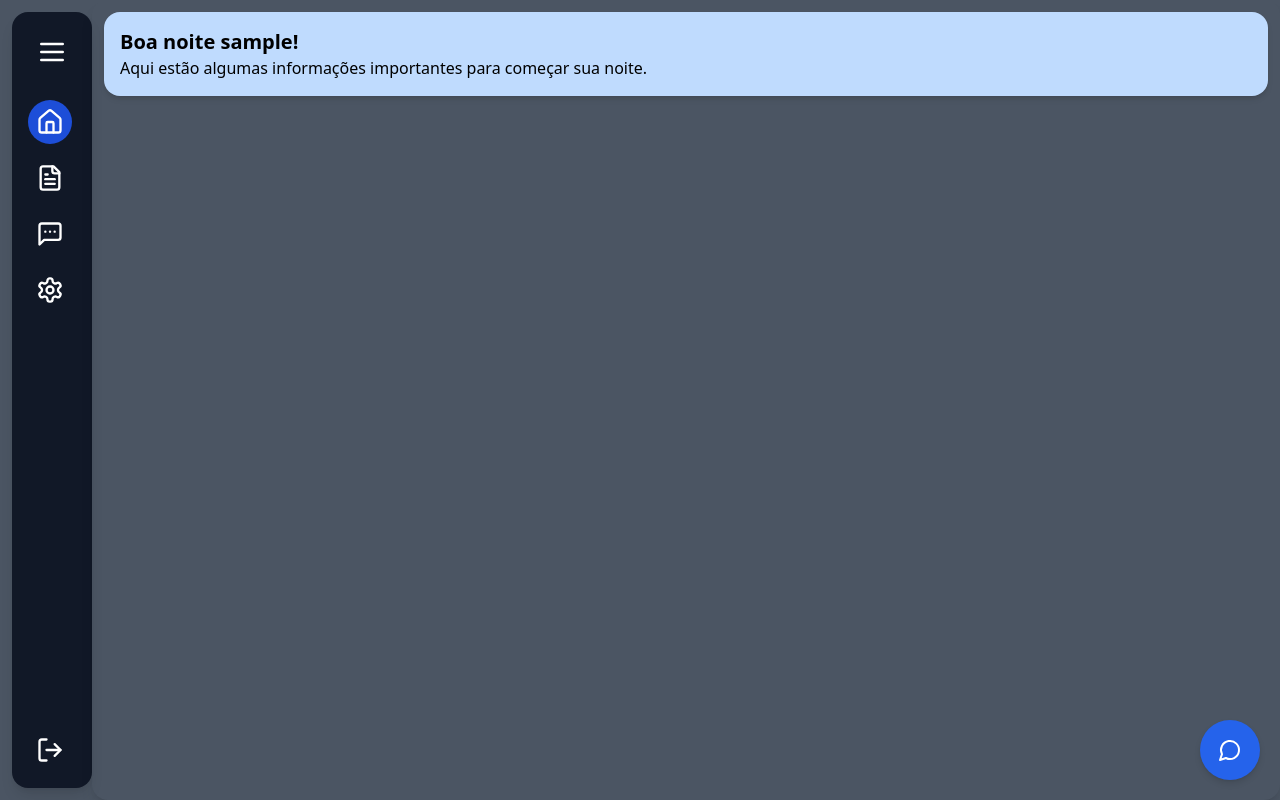
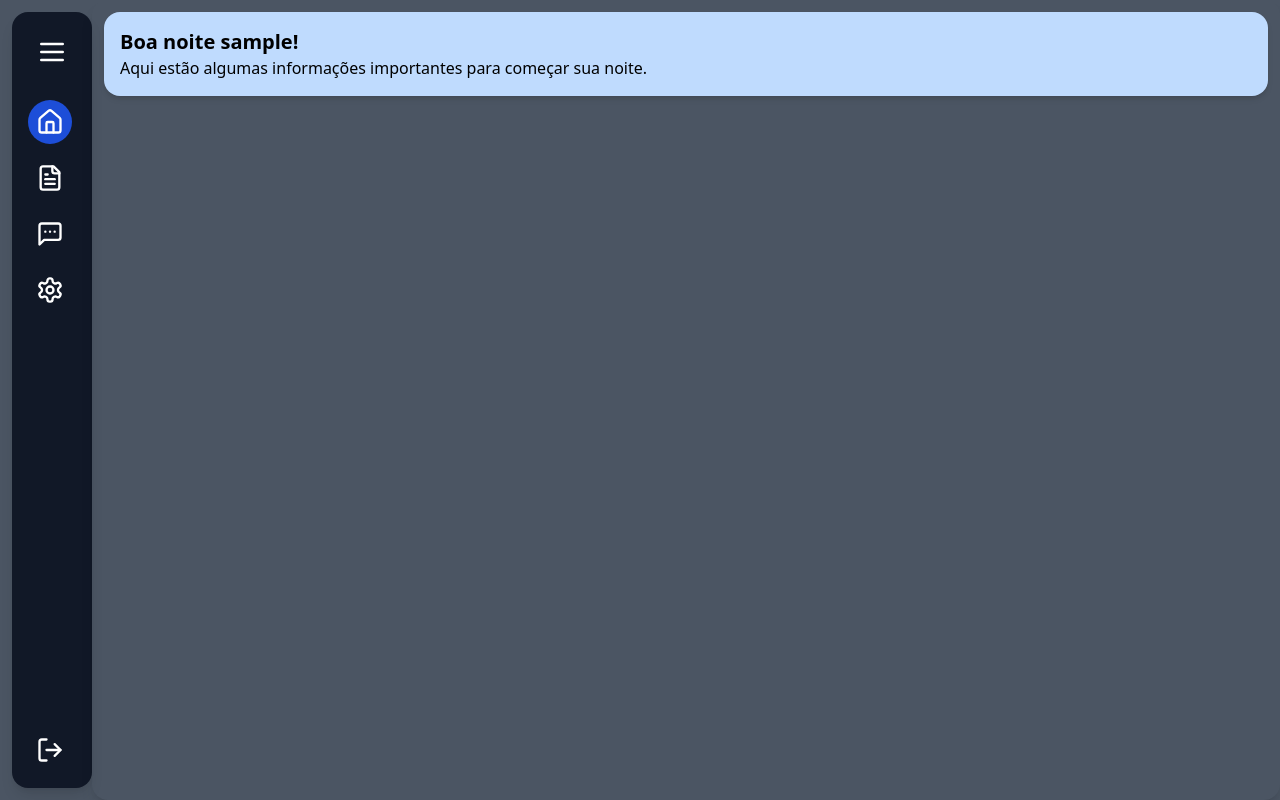
Before and after one commit to DevJoaoPBB/ChatbotInteligente, a React (Vite) app: page /home in a window 1280 px wide. Built offline with nearby package versions, Linux system fonts and the light colour scheme; sample sign-in values are in the browser's storage.

Commit message:
Alterado

```diff
--- a/package.json
+++ b/package.json
@@ -15,6 +15,7 @@
     "dotenv": "^16.4.7",
     "express": "^4.21.2",
     "framer-motion": "^12.6.2",
+    "helmet": "^8.1.0",
     "jsonwebtoken": "^9.0.2",
     "jwt-decode": "^4.0.0",
     "lucide-react": "^0.483.0",
--- a/src/Views/home.jsx
+++ b/src/Views/home.jsx
@@ -1,7 +1,6 @@
 import React, { useState, useEffect } from "react";
 import { NavLink, useNavigate, Outlet, useLocation } from "react-router-dom";
 import { Menu, Home, FileText, MessageSquareMore, LogOut, Settings } from "lucide-react";
-import FloatingChatbot from "./Botao/botaoFlutuanteView.jsx"
 
 function Principal() {
   const [isOpen, setIsOpen] = useState(false);
@@ -104,7 +103,6 @@ function Principal() {
         </nav>
         <div>
       {/* Seu conteúdo do site */}
-      <FloatingChatbot />
     </div>
 
         <button
--- a/src/index.js
+++ b/src/index.js
@@ -1,3 +1,4 @@
+import helmet  from 'helmet';
 import express from 'express';
 import cors from 'cors';
 import { login, NovoLogin } from './Controllers/authController.js';
@@ -10,6 +11,7 @@ import {
 } from './Controllers/informacoesController.js';
 import { buscarConfiguracoes } from './Controllers/configuracoesController.js'
 const app = express();
+app.use(helmet());
 
 // Middlewares
 app.use(express.json()); // Para parsear JSON no corpo da requisição
```
Also changed, not shown: 1 other file (tests, documents, lock files or other folders).
